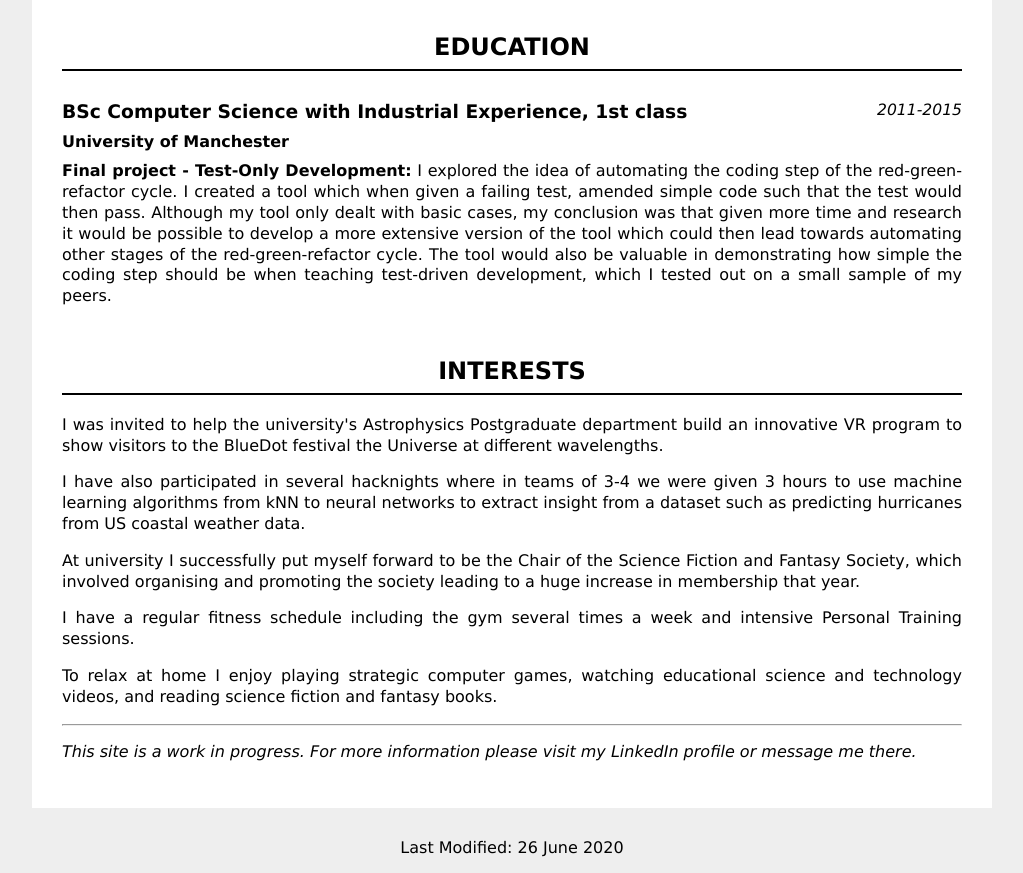
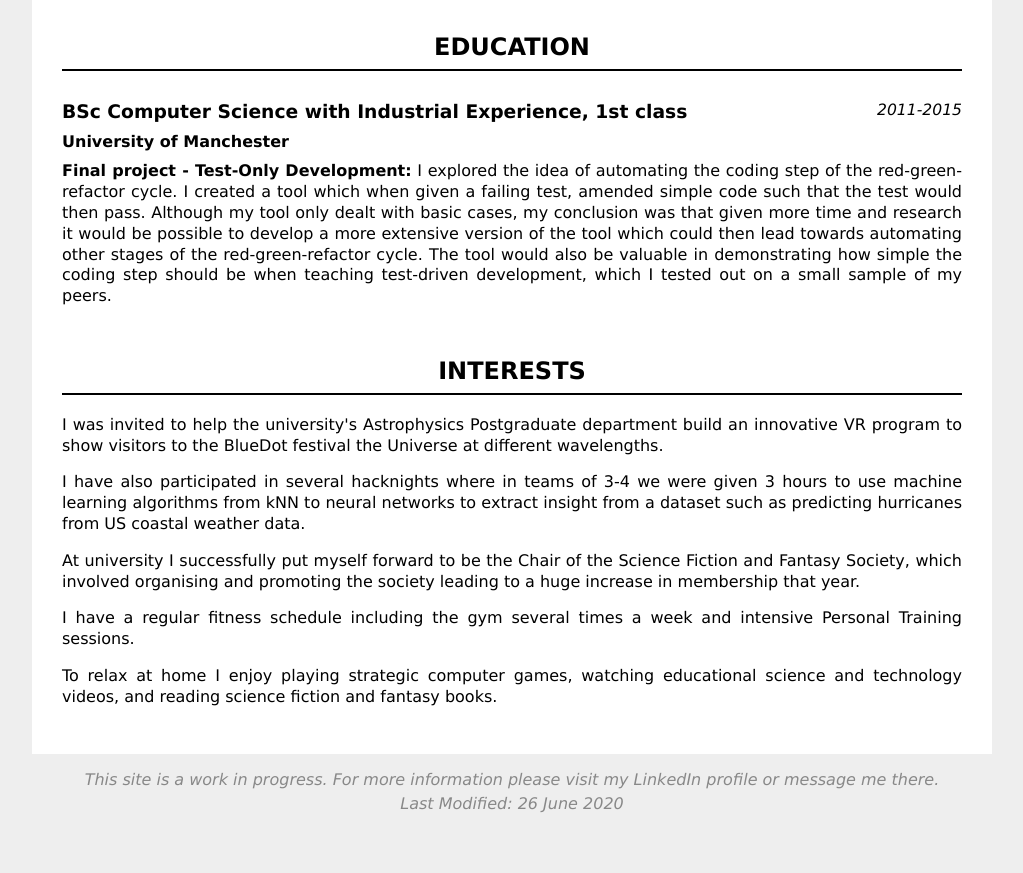
Before and after one commit to LauraArmitage/lauraarmitage.com, a website: page src/index.html in a window 1280 px wide. Shown: the part 1954-2827 px from the top of the page, without its empty margins (128-1151 px from the left). After the commit the page ends 2783 px from the top, so only its background shows below. Drawn offline with nearby package versions, Linux system fonts and the light colour scheme; files that its build step writes are made by us from their sources.

Commit message:
Updated footer

```diff
--- a/src/index.html
+++ b/src/index.html
@@ -1,10 +1,8 @@
 <!DOCTYPE html>
 <html>
 <head>
-
 	<title>Laura Armitage</title>
 	<link rel="stylesheet" type="text/css" href="main.css">
-
 </head>
 <body>
 
@@ -22,13 +20,10 @@
 
 		@@include('./views/interests.html')
 
-		<hr/>
-
-		<p><em>This site is a work in progress. For more information please visit my LinkedIn profile or message me there.</em></p>
-
 	</div>
 
 	<div class="footer">
+		<p class="centred">This site is a work in progress. For more information please visit my LinkedIn profile or message me there.</p>
 		<p class="centred">Last Modified: 26 June 2020</p>
 	</div>
 
--- a/src/scss/main.scss
+++ b/src/scss/main.scss
@@ -1,5 +1,7 @@
+$backgroundColour: #eee;
+
 body {
-	background-color: #eee;
+	background-color: $backgroundColour;
 	margin: 0;
 	font-family: Verdana, sans-serif;
 }
@@ -127,6 +129,20 @@ body {
 	}
 }
 
+.footer {
+	padding: 16px 0;
+	font-style: italic;
+	color: darken($backgroundColour, 40%);
+
+	p {
+		margin: 0;
+
+		&:not(:first-child) {
+			margin-top: 5px
+		}
+	}
+}
+
 .centred {
 	text-align: center;
 }
@@ -151,7 +167,7 @@ a {
 	}
 
 	.content {
-		margin: 30px auto;
+		margin: 30px auto 0;
 	}
 
 	.mobile {
```
